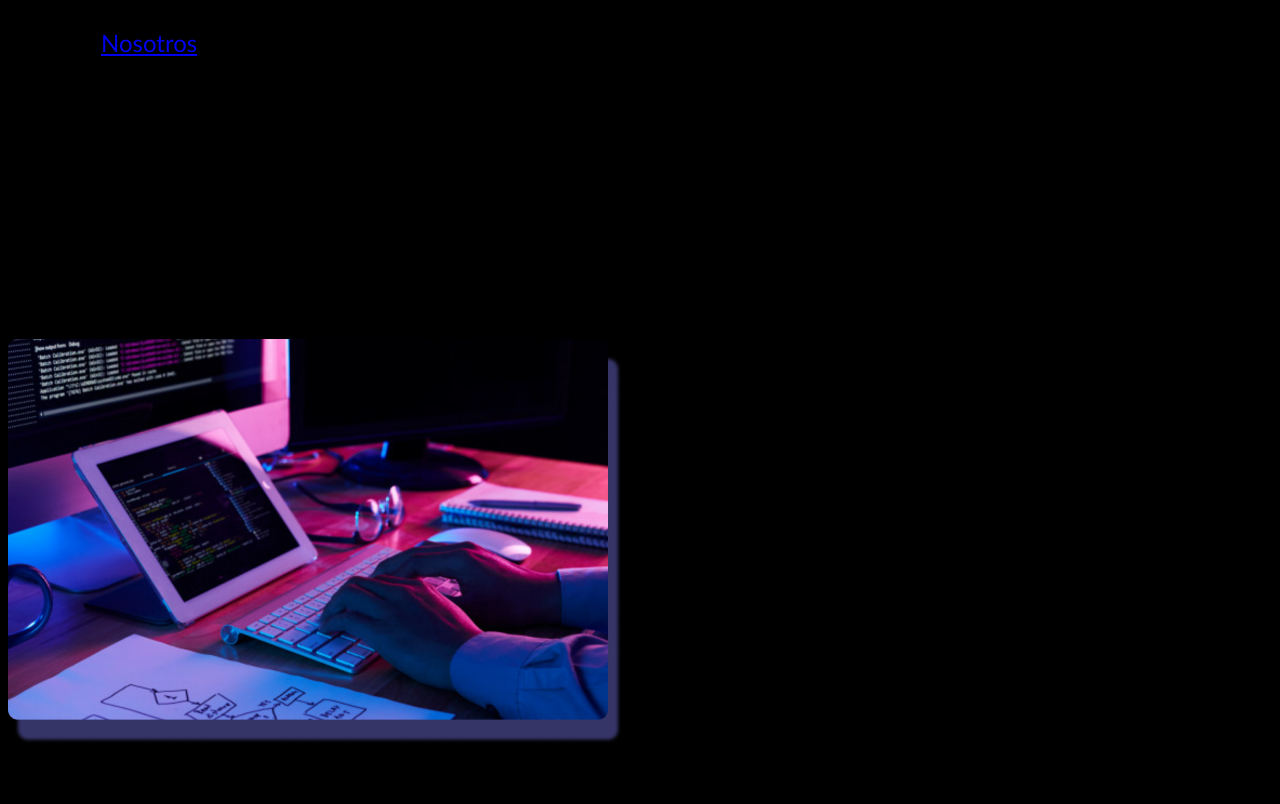
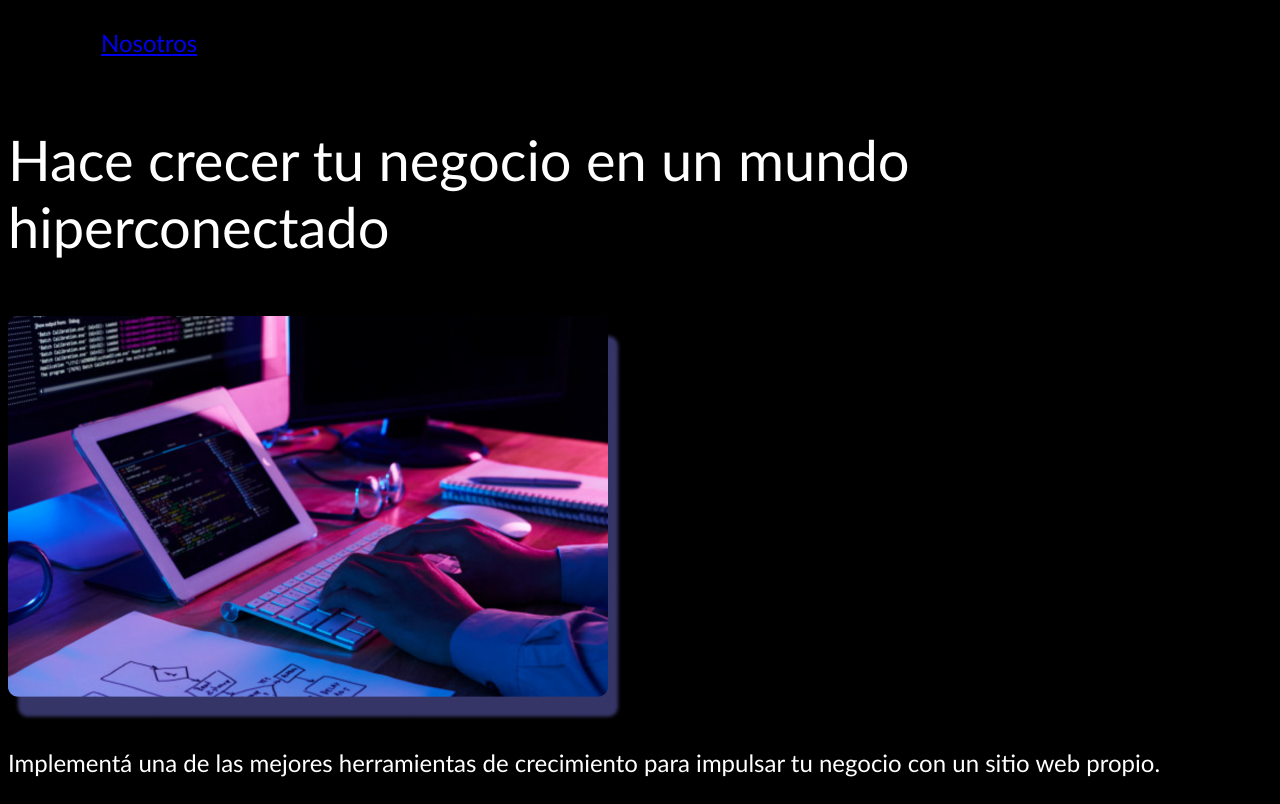
Before and after one commit to FacundoAquenes/pags-web-Aquenes-coderhouse, a plain HTML site: page index.html in a window 1280 px wide. Shown: the part 200-1004 px from the top of the page. Drawn offline with nearby package versions, Linux system fonts and the light colour scheme.

Commit message:
corrijo errores en index y style

```diff
--- a/index.html
+++ b/index.html
@@ -25,9 +25,9 @@
         </header>
         <div class="baner">
             <div class="card-img">
-            <p class="card-title"> Hace crecer tu negocio en un mundo hiperconectado</p>
+            <p class="card-titulo"> Hace crecer tu negocio en un mundo hiperconectado</p>
             <img src="../images/img.png" class="img-principal">
-            <p class="card-text">Implementá una de las mejores herramientas de crecimiento para impulsar tu negocio con un sitio web propio.</p>
+            <p class="card-texto">Implementá una de las mejores herramientas de crecimiento para impulsar tu negocio con un sitio web propio.</p>
             </div>
         </div>
         <section id="bienvenida">
--- a/styles/style.css
+++ b/styles/style.css
@@ -87,7 +87,11 @@ html{
 .boton:hover{
     padding: 1rem;
 }
-.speech{
+.card-titulo{
+    color: white;
+    font-size: 350%;
+}
+.card-texto{
     color: white;
     font-size: x-large;
 }
```
Also changed, not shown: pages/inicio.html (+2 -2 lines).
